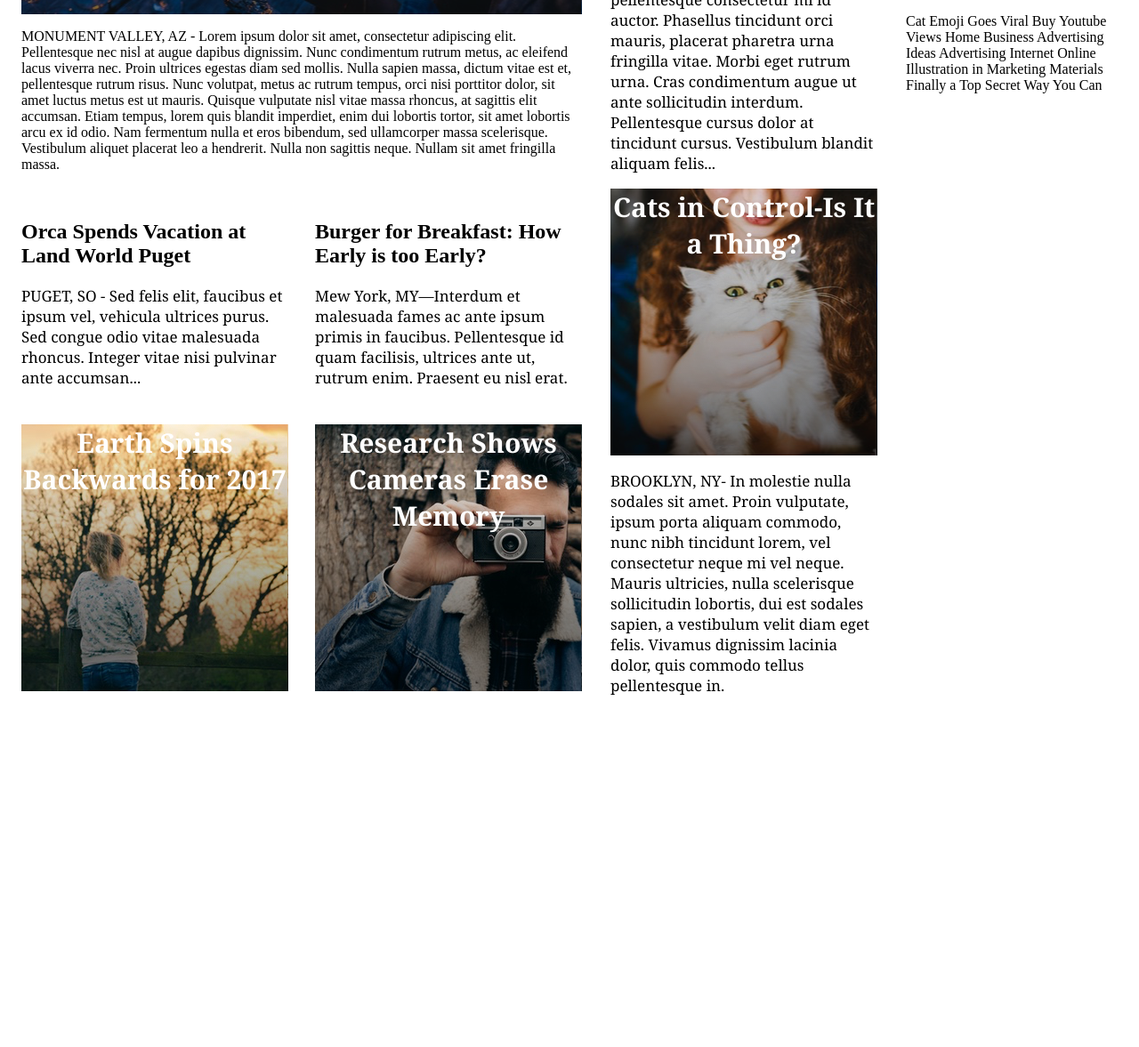
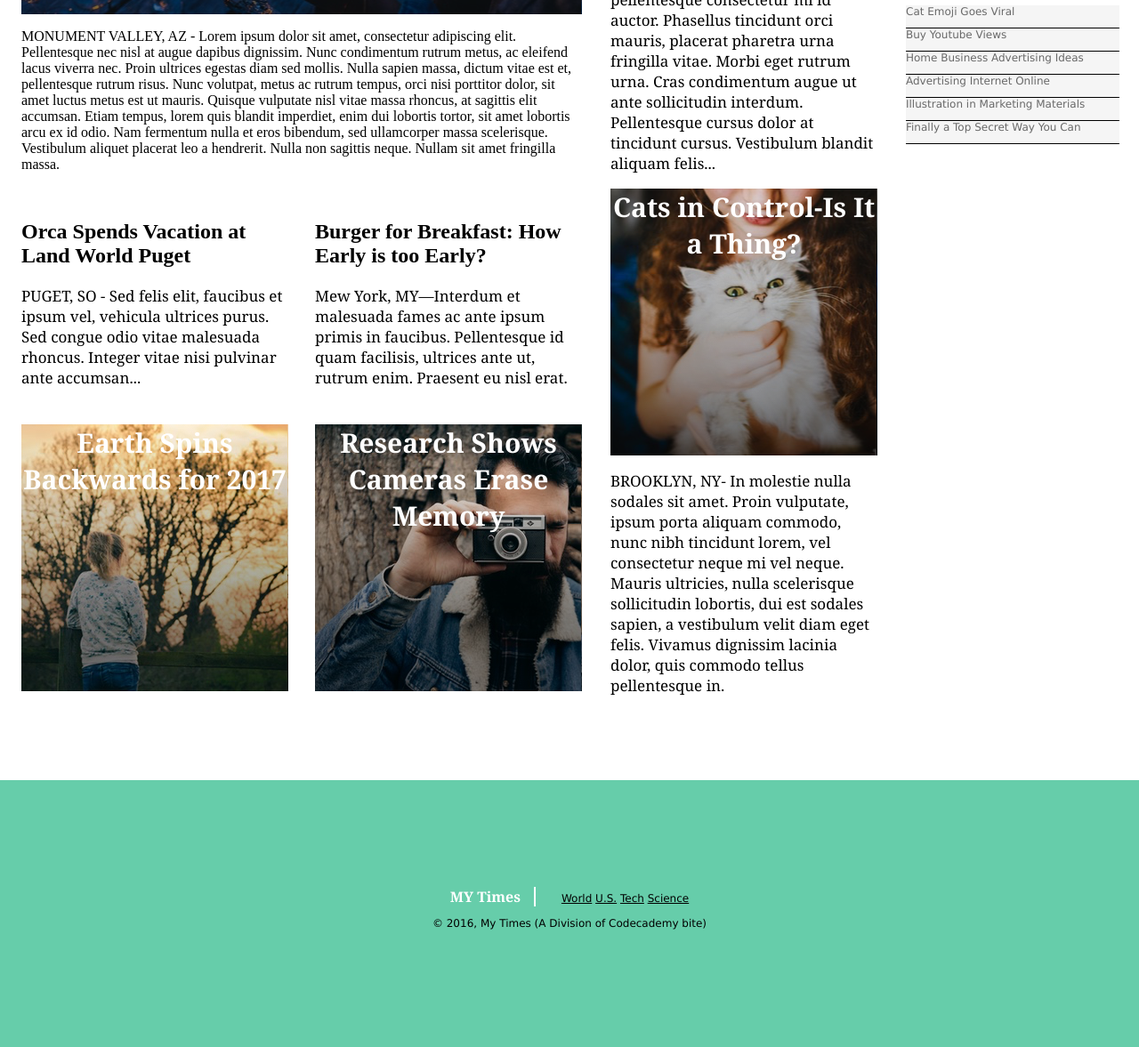
Before and after one commit to brownrobert68/MyTimes, a plain HTML site: page index.html in a window 1280 px wide. Shown: the part 400-1577 px from the top of the page at 89% size. Before the commit the page ends 1277 px from the top, so only its background shows below. Drawn offline with Linux system fonts and the light colour scheme.

Commit message:
Added footer

```diff
--- a/index.html
+++ b/index.html
@@ -65,9 +65,19 @@
         <img src="./resources/images/img-news-bite.png" alt="News Bites">
         <div class="bites">
           <h3>NEWS BITES</h3>
-          <p>Cat Emoji Goes Viral Buy Youtube Views Home Business Advertising Ideas Advertising Internet Online Illustration in Marketing Materials Finally a Top Secret Way You Can</p>
+          <span class="bite">Cat Emoji Goes Viral</span><span class="bite">Buy Youtube Views</span><span class="bite">Home Business Advertising Ideas</span><span class="bite">Advertising Internet Online</span><span class="bite">Illustration in Marketing Materials</span><span class="bite">Finally a Top Secret Way You Can</span>
         </div>
       </div>
     </div>
+    <footer>
+      <div class="footer-text">
+        <span class="title">MY Times</span>
+            <span><a href="#">World</a></span>
+            <span><a href="#">U.S.</a></span>
+            <span><a href="#">Tech</a></span>
+            <span><a href="#">Science</a></span>
+      </div>
+      <p>&copy; 2016, My Times (A Division of Codecademy bite)</p>
+    </footer>
   </body>
 </html>
--- a/resources/css/style.css
+++ b/resources/css/style.css
@@ -107,3 +107,39 @@ a {
   background-image: url("../images/img-story-1.png");
 }
 /*End background image properties*/
+/*New Bites*/
+.bite {
+  display: block;
+  background-color: WhiteSmoke;
+  font-family: Verdana;
+  font-size: 12px;
+  color: DimGray;
+  border-bottom: 1px solid black;
+  height: 25px;
+}
+.bites h3 {
+  font-size: 16px;
+  font-weight: bold;
+}
+/*End News Bites*/
+/*Footer*/
+footer {
+  display: flex;
+  flex-direction: column;
+  justify-content: center;
+  align-items: center;
+  background-color: MediumAquamarine;
+  margin: auto;
+  font-family: Verdana;
+  font-size: 12px;
+  height: 300px;
+}
+.title {
+  font-family: Georgia;
+  font-size: 16px;
+  font-weight: bold;
+  color: white;
+  padding-right: 15px;
+  margin-right: 25px;
+  border-right: 2px solid white;
+}
```
